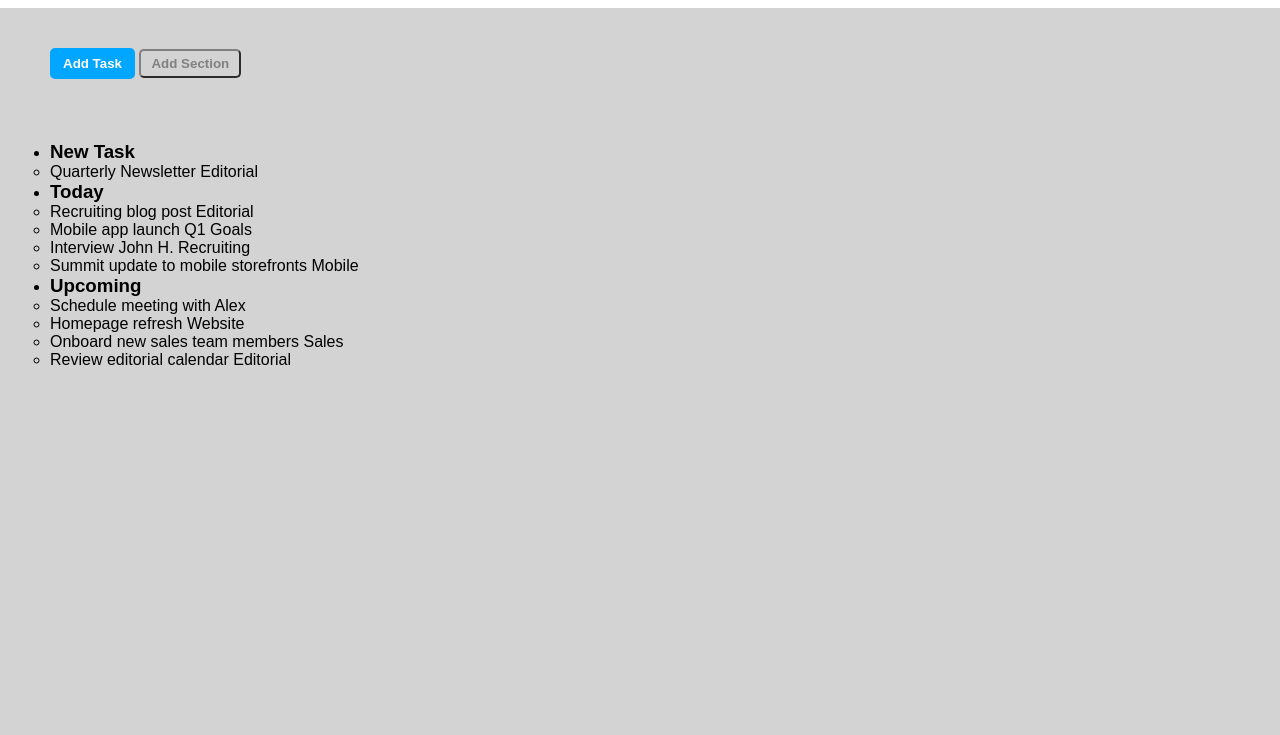
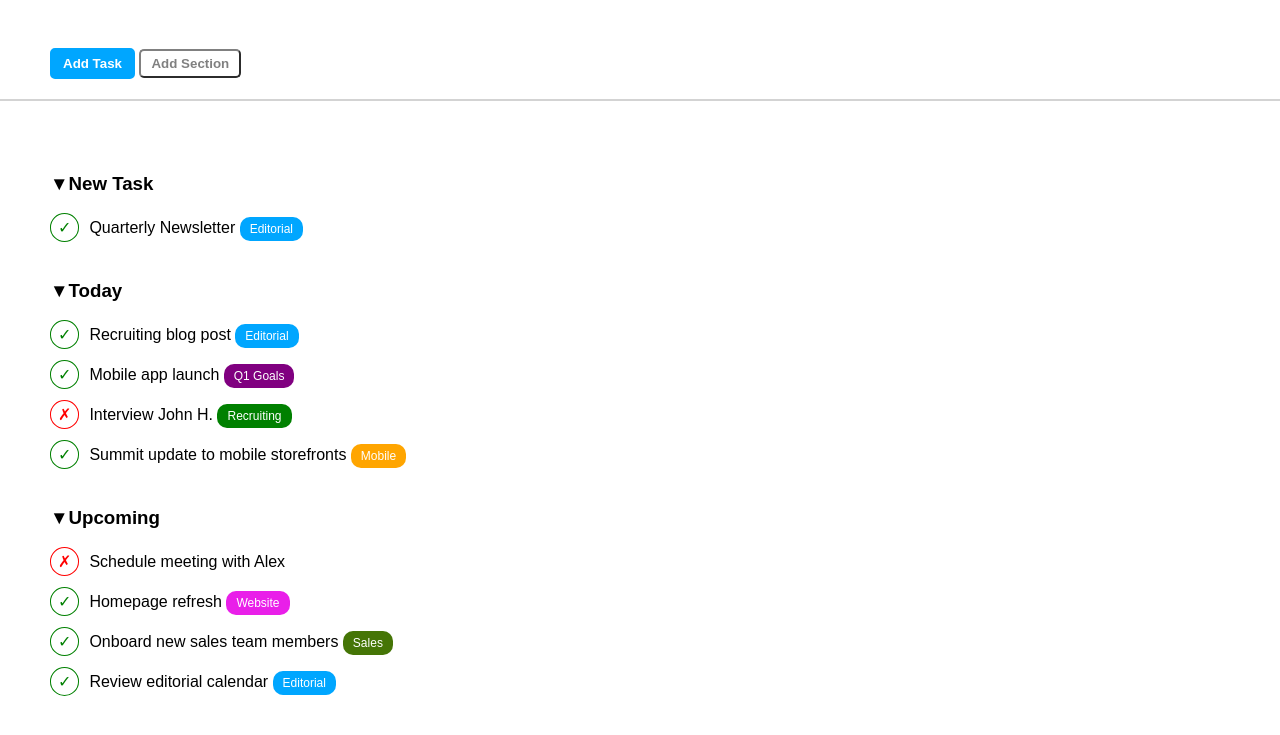
Before and after one commit to alessandro-ricci-boolean/html-css-toboolist, a plain HTML site: page index.html in a window 1280 px wide. Shown: the part 69-804 px from the top of the page. Drawn offline with Linux system fonts and the light colour scheme.

Commit message:
completed task

```diff
--- a/index.html
+++ b/index.html
@@ -20,44 +20,44 @@
         <div class="bottom">
             <ul>
                 <li>
-                    <h3>New Task</h3>
+                    <h3><span class="caret-down">&#9660;</span>New Task</h3>
                     <ul>
                         <li>
-                            Quarterly Newsletter <span class="label blue-label">Editorial</span>
+                            <span class="circle done">&check;</span>Quarterly Newsletter <span class="label blue-label">Editorial</span>
                         </li>
                     </ul>
                 </li>
                 <li>
-                    <h3>Today</h3>
+                    <h3><span class="caret-down">&#9660;</span>Today</h3>
                     <ul>
                         <li>
-                            Recruiting blog post <span class="label blue-label">Editorial</span>
+                            <span class="circle done">&check;</span>Recruiting blog post <span class="label blue-label">Editorial</span>
                         </li>
                         <li>
-                            Mobile app launch <span class="label purple-label">Q1 Goals</span>
+                            <span class="circle done">&check;</span>Mobile app launch <span class="label purple-label">Q1 Goals</span>
                         </li>
                         <li>
-                            Interview John H. <span class="label green-label">Recruiting</span>
+                            <span class="circle failed">&cross;</span>Interview John H. <span class="label green-label">Recruiting</span>
                         </li>
                         <li>
-                            Summit update to mobile storefronts <span class="label orange-label">Mobile</span>
+                            <span class="circle done">&check;</span>Summit update to mobile storefronts <span class="label orange-label">Mobile</span>
                         </li>
                     </ul>
                 </li>
                 <li>
-                    <h3>Upcoming</h3>
+                    <h3><span class="caret-down">&#9660;</span>Upcoming</h3>
                     <ul>
                         <li>
-                            Schedule meeting with Alex
+                            <span class="circle failed">&cross;</span>Schedule meeting with Alex
                         </li>
                         <li>
-                            Homepage refresh <span class="label darkpink-label">Website</span>
+                            <span class="circle done">&check;</span>Homepage refresh <span class="label darkpink-label">Website</span>
                         </li>
                         <li>
-                            Onboard new sales team members <span class="label green-label">Sales</span>
+                            <span class="circle done">&check;</span>Onboard new sales team members <span class="label olive-label">Sales</span>
                         </li>
                         <li>
-                            Review editorial calendar <span class="label blue-label">Editorial</span>
+                            <span class="circle done">&check;</span>Review editorial calendar <span class="label blue-label">Editorial</span>
                         </li>
                     </ul>
                 </li>
--- a/mystyle.css
+++ b/mystyle.css
@@ -4,7 +4,7 @@
     box-sizing: border-box;
 }
 body{
-    background-color: lightgray;
+    background-color: rgb(255, 255, 255);
     font-family: Arial, sans-serif;
 }
 header {
@@ -52,3 +52,51 @@ main {
     font-weight: 600;
     border-radius: 5px;
 }
+h3{
+    margin-top: 20px;
+}
+ul{
+    list-style-type: none;
+}
+li{
+    line-height: 2.5;
+}
+.circle{
+    padding: 5px 7px;
+    font-size: 16px;
+    border-radius: 50%;
+    margin-right: 10px;
+}
+.done{
+    border: 1px solid green;
+    color: green;
+}
+.failed{
+    border: 1px solid red;
+    color: red;
+}
+.label{
+    border-radius: 10px;
+    border: none;
+    padding: 5px 10px;
+    color: white;
+    font-size: 12px;
+}
+.blue-label{
+    background-color: rgb(0, 166, 255);
+}
+.purple-label{
+    background-color: purple;
+}
+.green-label{
+    background-color: green;
+}
+.orange-label{
+    background-color: orange;
+}
+.darkpink-label{
+    background-color: rgb(233, 31, 233);
+}
+.olive-label{
+    background-color: rgb(69, 117, 6)
+}
```
